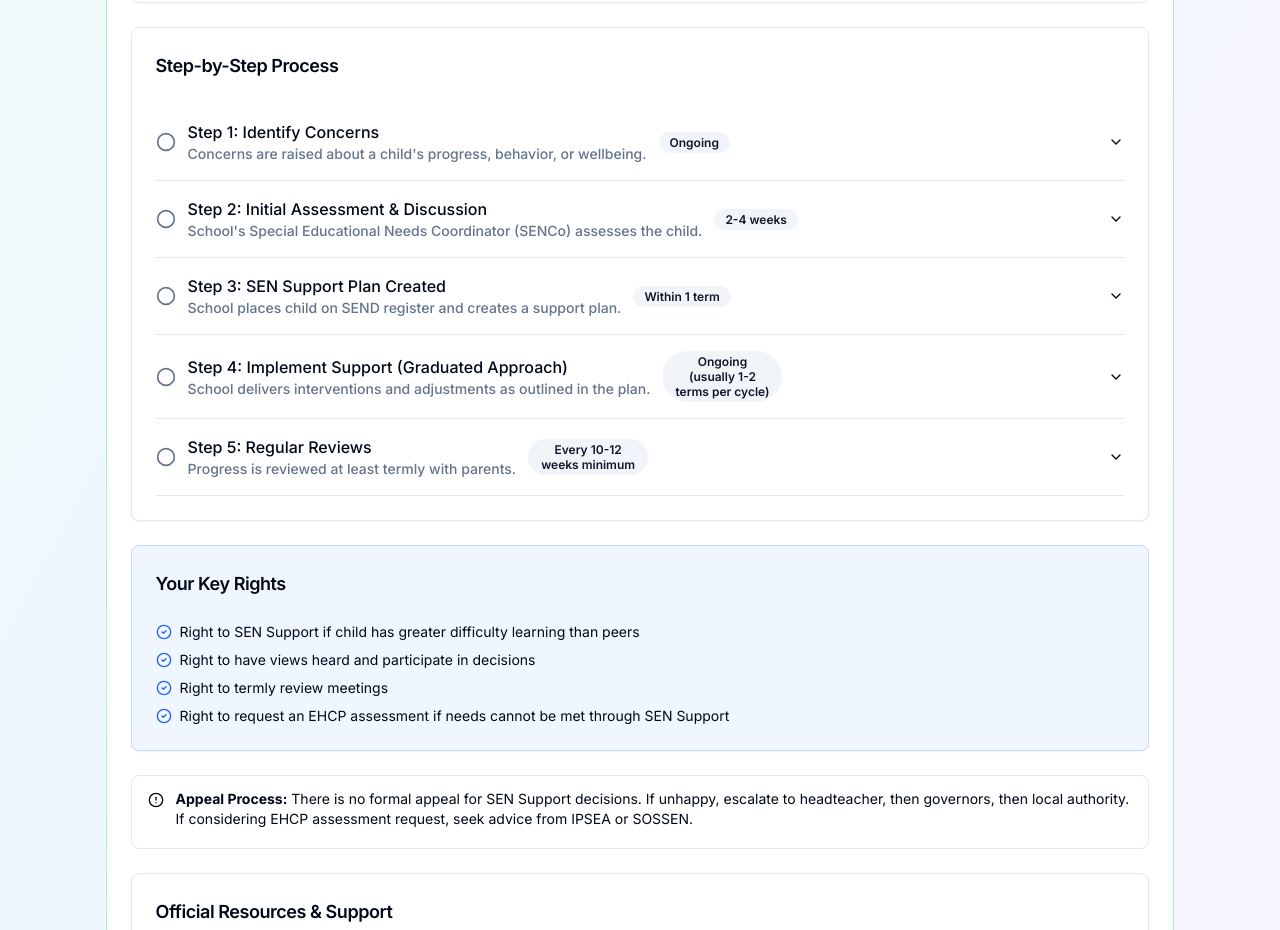
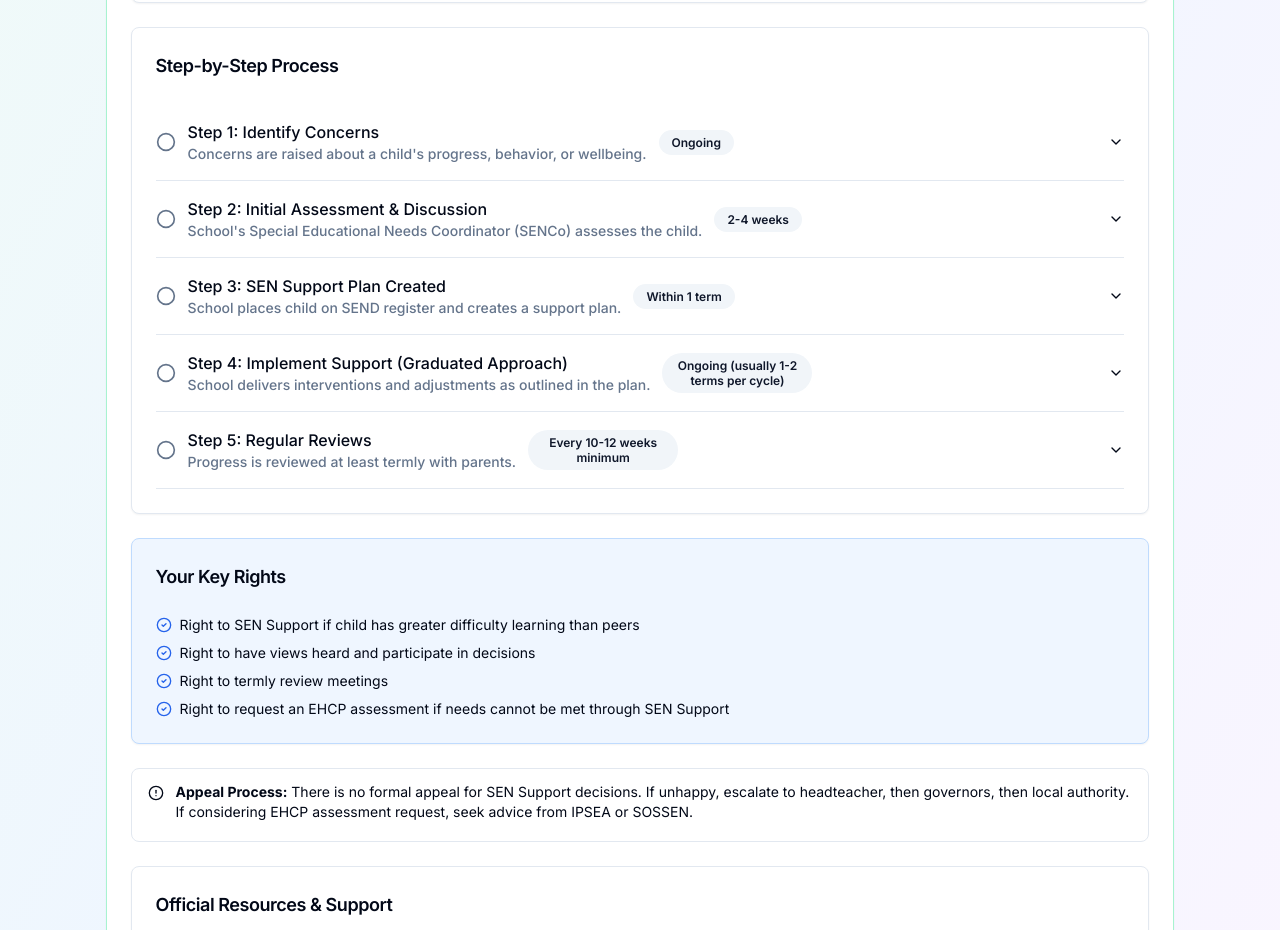
Before and after one commit to Alkhadi/neurobreath-platform, a Next.js app in the folder web/: page /tools/autism-tools in a window 1280 px wide. Shown: the part 11060-11990 px from the top of the page. Built offline with nearby package versions, Linux system fonts and the light colour scheme.

Commit message:
refine(responsive): improve badge text wrapping with better spacing
- Increase max-width to 150px for better readability
- Add whitespace-normal to fully enable wrapping
- Add padding for better visual spacing
- Make mobile badge inline-block for better layout

```diff
--- a/web/components/autism/pathways-navigator.tsx
+++ b/web/components/autism/pathways-navigator.tsx
@@ -290,12 +290,12 @@ Date: ${new Date().toLocaleDateString()}
                           </p>
                           <p className="text-sm text-muted-foreground break-words">{step.description}</p>
                         </div>
-                        <Badge variant="secondary" className="hidden sm:block max-w-[120px] break-words text-center leading-tight">
+                        <Badge variant="secondary" className="hidden sm:block max-w-[150px] break-words text-center leading-tight py-1 px-3 whitespace-normal">
                           {step.timeframe}
                         </Badge>
                       </div>
                       <div className="sm:hidden ml-8 mt-1">
-                        <Badge variant="secondary" className="text-xs max-w-full break-words text-center leading-tight">
+                        <Badge variant="secondary" className="text-xs max-w-full break-words text-center leading-tight py-1 px-3 whitespace-normal inline-block">
                           {step.timeframe}
                         </Badge>
                       </div>
```
